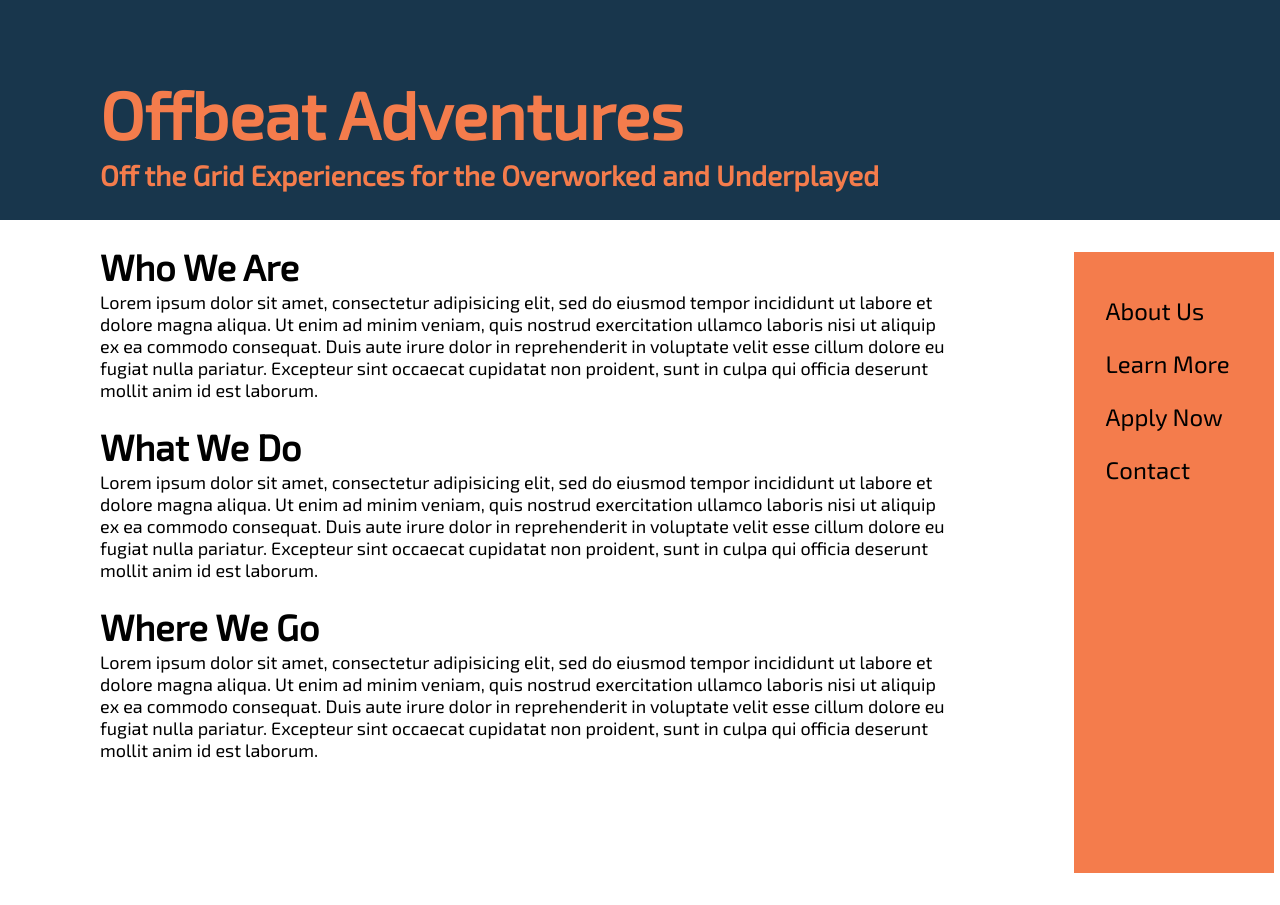
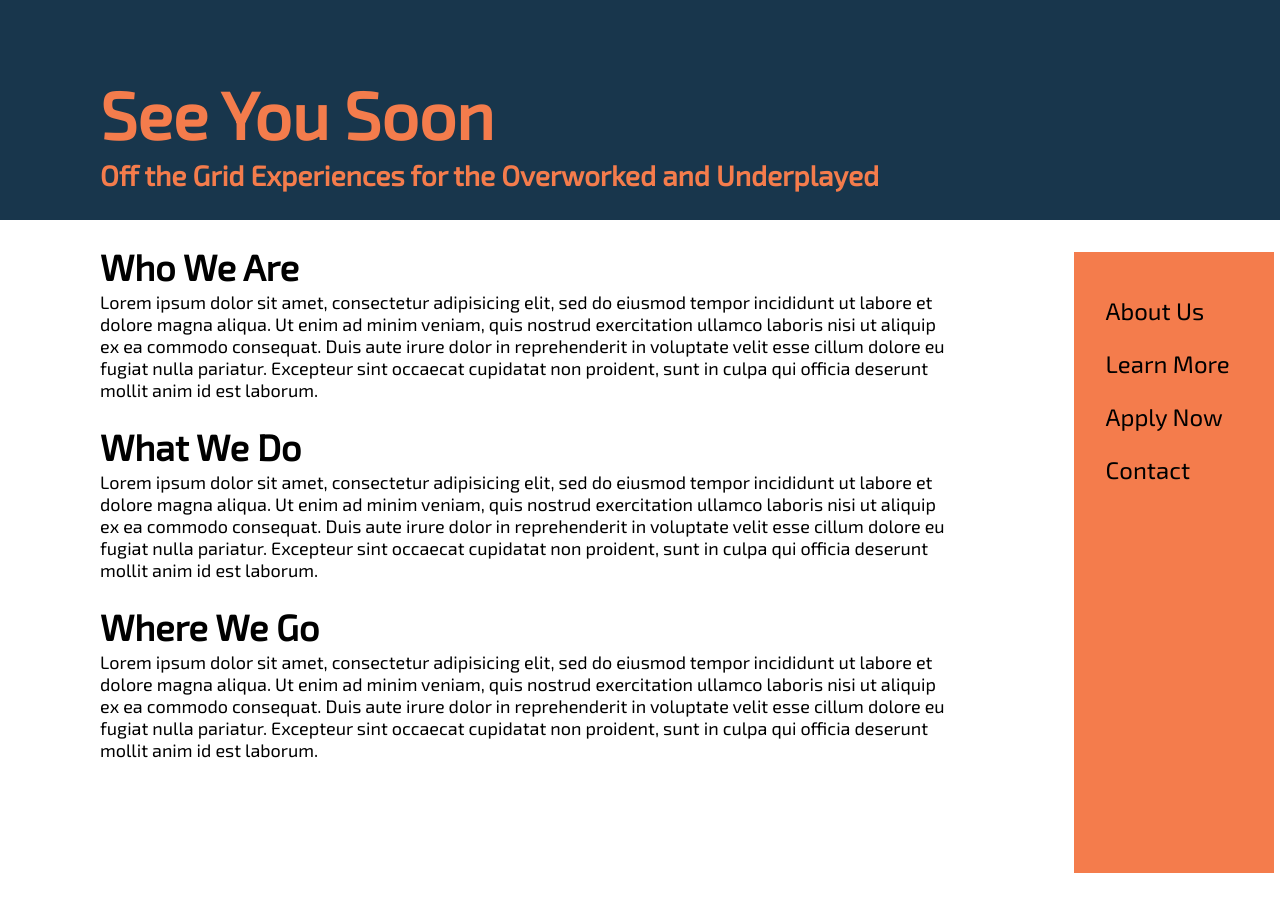
Before and after one commit to mbhartleytest/Day-1-Homework, a plain HTML site: page index.html in a window 1280 px wide. Drawn offline with Linux system fonts and the light colour scheme.

Commit message:
Changed Title

```diff
--- a/index.html
+++ b/index.html
@@ -10,7 +10,7 @@
 
   <div class="header">
     <div class="container">
-     <h1>Offbeat Adventures</h1>
+     <h1>See You Soon</h1>
         <h3>Off the Grid Experiences for the Overworked and Underplayed</h3>
     </div>
   </div>
```
Also changed, not shown: 1 other file.
